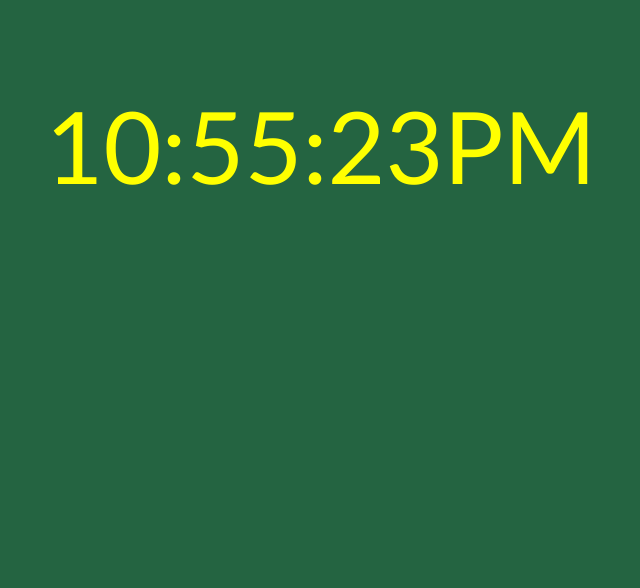
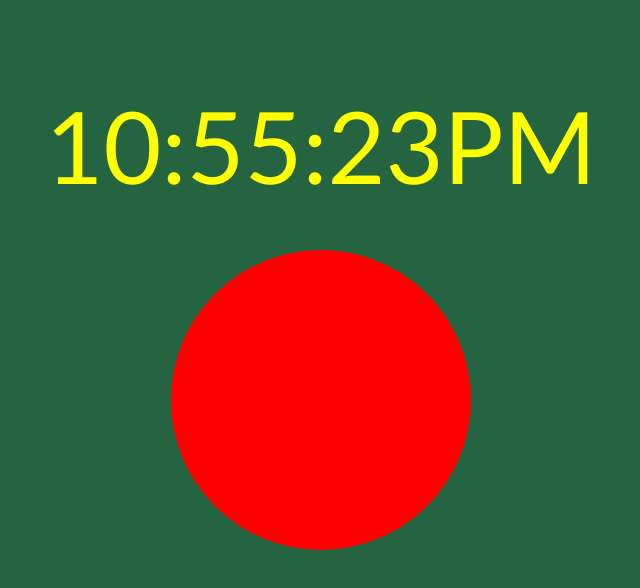
Before and after one commit to k-cormack/clock, a plain HTML site: page index.html in a window 1280 px wide. Shown: the whole page, without its empty margins (319-959 px from the left). Drawn offline with nearby package versions, Linux system fonts and the light colour scheme.

Commit message:
COB Push

```diff
--- a/app/script.js
+++ b/app/script.js
@@ -15,9 +15,9 @@ $(document).ready(function() {
         if (seconds < 10) {
             seconds = "0" + seconds;
         }
-        if (seconds > 50) {
-            seconds = "Buzzzz"
-        }
+
+
+
         var clockDiv = document.getElementById('clock');
         clockDiv.innerText = hours + ":" + minutes + ":" + seconds + meridiem;
     }
--- a/assets/style.css
+++ b/assets/style.css
@@ -14,3 +14,14 @@ body {
     text-align: center;
     font-size: 100px;
 }
+#alarm {
+    background-color: red;
+    height: 300px;
+    width: 300px;
+    border-radius: 100%;
+    padding: 20px;
+    margin: auto;
+    position: absolute;
+    top: 0; left: 0; bottom: 0; right: 0;
+
+}
--- a/index.html
+++ b/index.html
@@ -15,6 +15,8 @@
 
     <div id='clock'></div>
 
+    <div id="alarm"></div>
+
     <script src="https://cdnjs.cloudflare.com/ajax/libs/jquery/3.3.1/jquery.js"></script>
     <script src="app/script.js"></script>
 
```
